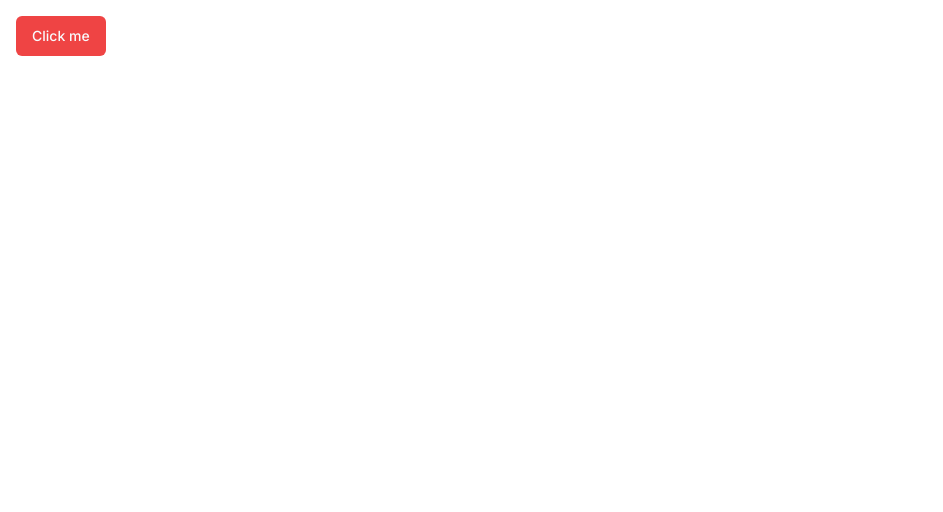
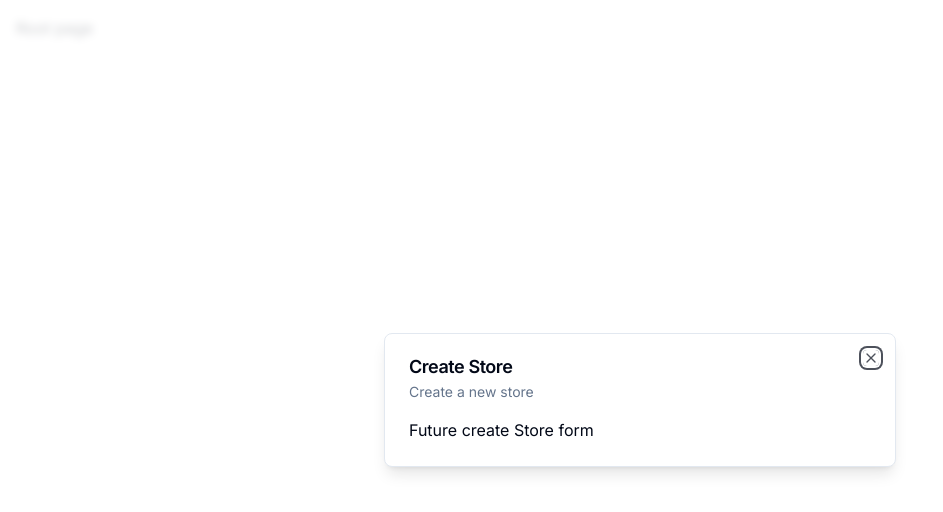
Before and after one commit to elianismedina/ecommerce-app, a Next.js app: page / in a window 1280 px wide. Shown: the top 512 px of the page, without its empty margins (0-943 px from the left). Built offline with nearby package versions, Linux system fonts and the light colour scheme.

Commit message:
added modal to create new store

```diff
--- a/app/(root)/page.tsx
+++ b/app/(root)/page.tsx
@@ -1,9 +1,24 @@
-import{ Button } from "@/components/ui/button";
+"use client";
 
-export default function Home() {
+
+import { useStoreModal } from "@/hooks/use-store-modal";
+import { useEffect } from "react";
+
+
+const SetupPage = ()=> {
+    const onOpen = useStoreModal((state) => state.onOpen);
+    const isOpen = useStoreModal((state) => state.isOpen);
+
+    useEffect(() => {
+      if (!isOpen) {
+        onOpen();
+      }
+    },[isOpen,onOpen]);
+
     return (
       <div className="p-4">
-        <Button size="default" variant="destructive">Click me</Button>
+        Root page
       </div>
-        )
+    );
   }
+export default SetupPage;
--- a/app/layout.tsx
+++ b/app/layout.tsx
@@ -1,8 +1,13 @@
 
-import './globals.css'
+
 import type { Metadata } from 'next'
 import { Inter } from 'next/font/google'
 import { ClerkProvider } from '@clerk/nextjs'
+
+
+import { ModalProvider } from '@/providers/modal-provider'
+
+import './globals.css'
 
 const inter = Inter({ subsets: ['latin'] })
 
@@ -19,7 +24,10 @@
   return (
     <ClerkProvider>
       <html lang="en">
-        <body className={inter.className}>{children}</body>
+        <body className={inter.className}>
+          <ModalProvider />
+          {children}
+        </body>
       </html>
     </ClerkProvider>
 
--- /dev/null
+++ b/components/modals/store-modal.tsx
@@ -0,0 +1,21 @@
+"use client";
+
+import { useStoreModal } from "@/hooks/use-store-modal";
+import { Modal } from "@/components/ui/modal";
+
+export const StoreModal = () => {
+    const storeModal = useStoreModal();
+
+    return(
+        <Modal
+    title="Create Store"
+    description="Create a new store"
+    isOpen={storeModal.isOpen}
+    onClose={storeModal.onClose}
+
+    >
+        Future create Store form
+    </Modal>
+
+    );
+};
--- /dev/null
+++ b/components/ui/dialog.tsx
@@ -0,0 +1,123 @@
+"use client"
+
+import * as React from "react"
+import * as DialogPrimitive from "@radix-ui/react-dialog"
+import { X } from "lucide-react"
+
+import { cn } from "@/lib/utils"
+
+const Dialog = DialogPrimitive.Root
+
+const DialogTrigger = DialogPrimitive.Trigger
+
+const DialogPortal = ({
+  className,
+  ...props
+}: DialogPrimitive.DialogPortalProps) => (
+  <DialogPrimitive.Portal className={cn(className)} {...props} />
+)
+DialogPortal.displayName = DialogPrimitive.Portal.displayName
+
+const DialogOverlay = React.forwardRef<
+  React.ElementRef<typeof DialogPrimitive.Overlay>,
+  React.ComponentPropsWithoutRef<typeof DialogPrimitive.Overlay>
+>(({ className, ...props }, ref) => (
+  <DialogPrimitive.Overlay
+    ref={ref}
+    className={cn(
+      "fixed inset-0 z-50 bg-background/80 backdrop-blur-sm data-[state=open]:animate-in data-[state=closed]:animate-out data-[state=closed]:fade-out-0 data-[state=open]:fade-in-0",
+      className
+    )}
+    {...props}
+  />
+))
+DialogOverlay.displayName = DialogPrimitive.Overlay.displayName
+
+const DialogContent = React.forwardRef<
+  React.ElementRef<typeof DialogPrimitive.Content>,
+  React.ComponentPropsWithoutRef<typeof DialogPrimitive.Content>
+>(({ className, children, ...props }, ref) => (
+  <DialogPortal>
+    <DialogOverlay />
+    <DialogPrimitive.Content
+      ref={ref}
+      className={cn(
+        "fixed left-[50%] top-[50%] z-50 grid w-full max-w-lg translate-x-[-50%] translate-y-[-50%] gap-4 border bg-background p-6 shadow-lg duration-200 data-[state=open]:animate-in data-[state=closed]:animate-out data-[state=closed]:fade-out-0 data-[state=open]:fade-in-0 data-[state=closed]:zoom-out-95 data-[state=open]:zoom-in-95 data-[state=closed]:slide-out-to-left-1/2 data-[state=closed]:slide-out-to-top-[48%] data-[state=open]:slide-in-from-left-1/2 data-[state=open]:slide-in-from-top-[48%] sm:rounded-lg md:w-full",
+        className
+      )}
+      {...props}
+    >
+      {children}
+      <DialogPrimitive.Close className="absolute right-4 top-4 rounded-sm opacity-70 ring-offset-background transition-opacity hover:opacity-100 focus:outline-none focus:ring-2 focus:ring-ring focus:ring-offset-2 disabled:pointer-events-none data-[state=open]:bg-accent data-[state=open]:text-muted-foreground">
+        <X className="h-4 w-4" />
+        <span className="sr-only">Close</span>
+      </DialogPrimitive.Close>
+    </DialogPrimitive.Content>
+  </DialogPortal>
+))
+DialogContent.displayName = DialogPrimitive.Content.displayName
+
+const DialogHeader = ({
+  className,
+  ...props
+}: React.HTMLAttributes<HTMLDivElement>) => (
+  <div
+    className={cn(
+      "flex flex-col space-y-1.5 text-center sm:text-left",
+      className
+    )}
+    {...props}
+  />
+)
+DialogHeader.displayName = "DialogHeader"
+
+const DialogFooter = ({
+  className,
+  ...props
+}: React.HTMLAttributes<HTMLDivElement>) => (
+  <div
+    className={cn(
+      "flex flex-col-reverse sm:flex-row sm:justify-end sm:space-x-2",
+      className
+    )}
+    {...props}
+  />
+)
+DialogFooter.displayName = "DialogFooter"
+
+const DialogTitle = React.forwardRef<
+  React.ElementRef<typeof DialogPrimitive.Title>,
+  React.ComponentPropsWithoutRef<typeof DialogPrimitive.Title>
+>(({ className, ...props }, ref) => (
+  <DialogPrimitive.Title
+    ref={ref}
+    className={cn(
+      "text-lg font-semibold leading-none tracking-tight",
+      className
+    )}
+    {...props}
+  />
+))
+DialogTitle.displayName = DialogPrimitive.Title.displayName
+
+const DialogDescription = React.forwardRef<
+  React.ElementRef<typeof DialogPrimitive.Description>,
+  React.ComponentPropsWithoutRef<typeof DialogPrimitive.Description>
+>(({ className, ...props }, ref) => (
+  <DialogPrimitive.Description
+    ref={ref}
+    className={cn("text-sm text-muted-foreground", className)}
+    {...props}
+  />
+))
+DialogDescription.displayName = DialogPrimitive.Description.displayName
+
+export {
+  Dialog,
+  DialogTrigger,
+  DialogContent,
+  DialogHeader,
+  DialogFooter,
+  DialogTitle,
+  DialogDescription,
+}
--- /dev/null
+++ b/components/ui/modal.tsx
@@ -0,0 +1,44 @@
+"use client";
+
+import { Dialog,
+         DialogContent,
+         DialogDescription,
+         DialogHeader,
+         DialogTitle
+        } from "@/components/ui/dialog";
+
+interface ModalProps {
+    title: string;
+    description: string;
+    isOpen: boolean;
+    onClose: () => void;
+    children?: React.ReactNode;
+};
+export const Modal: React.FC<ModalProps> = ({
+    title,
+    description,
+    isOpen,
+    onClose,
+    children
+}) => {
+    const onChange = (open: boolean) => {
+        if(!open){
+            onClose();
+        }
+    };
+    return (
+        <Dialog open={isOpen} onOpenChange={onChange}>
+
+            <DialogContent>
+                <DialogHeader>
+                    <DialogTitle>{title}</DialogTitle>
+                    <DialogDescription>{description}</DialogDescription>
+                </DialogHeader>
+                <div>
+                    {children}
+                </div>
+            </DialogContent>
+
+        </Dialog>
+    );
+};
--- /dev/null
+++ b/hooks/use-store-modal.tsx
@@ -0,0 +1,14 @@
+import { create } from 'zustand';
+
+interface useStoreModalStore {
+    isOpen: boolean;
+    onOpen: () => void;
+    onClose: () => void;
+};
+
+export const useStoreModal = create<useStoreModalStore>((set) => ({
+    isOpen: false,
+    onOpen: () => set({ isOpen: true }),
+    onClose: () => set({ isOpen: false }),
+
+}));
--- a/package.json
+++ b/package.json
@@ -10,6 +10,7 @@
   },
   "dependencies": {
     "@clerk/nextjs": "^4.23.5",
+    "@radix-ui/react-dialog": "^1.0.4",
     "@radix-ui/react-slot": "^1.0.2",
     "@types/node": "20.6.0",
     "@types/react": "18.2.21",
@@ -27,6 +28,7 @@
     "tailwind-merge": "^1.14.0",
     "tailwindcss": "3.3.3",
     "tailwindcss-animate": "^1.0.7",
-    "typescript": "5.2.2"
+    "typescript": "5.2.2",
+    "zustand": "^4.4.1"
   }
 }
--- /dev/null
+++ b/providers/modal-provider.tsx
@@ -0,0 +1,23 @@
+"use client";
+import { useEffect, useState } from "react";
+
+import { StoreModal } from "@/components/modals/store-modal";
+
+
+
+export const ModalProvider = () => {
+    const [isMounted, setIsMounted] = useState(false);
+
+    useEffect(() => {
+        setIsMounted(true);
+    }, []);
+
+    if (!isMounted) {
+        return null;
+    }
+    return(
+        <>
+          <StoreModal></StoreModal>
+        </>
+    );
+};
```
Also changed, not shown: 1 other file (tests, documents, lock files or other folders).
